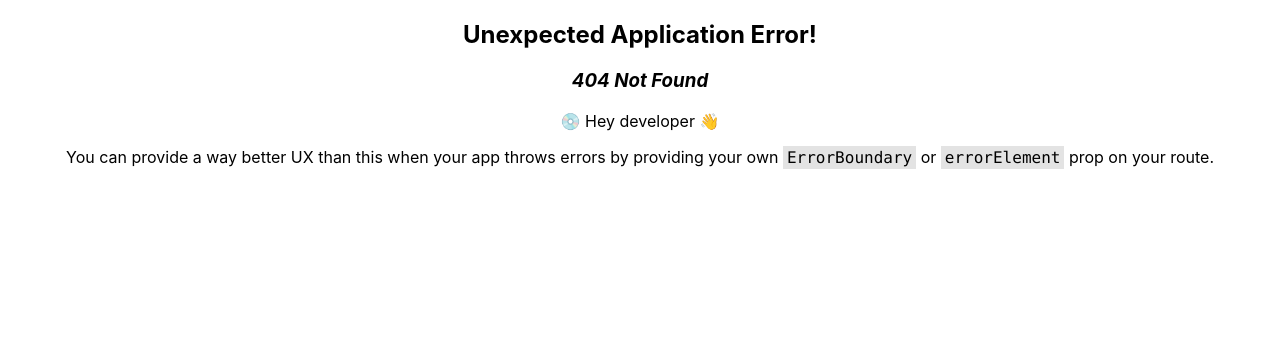
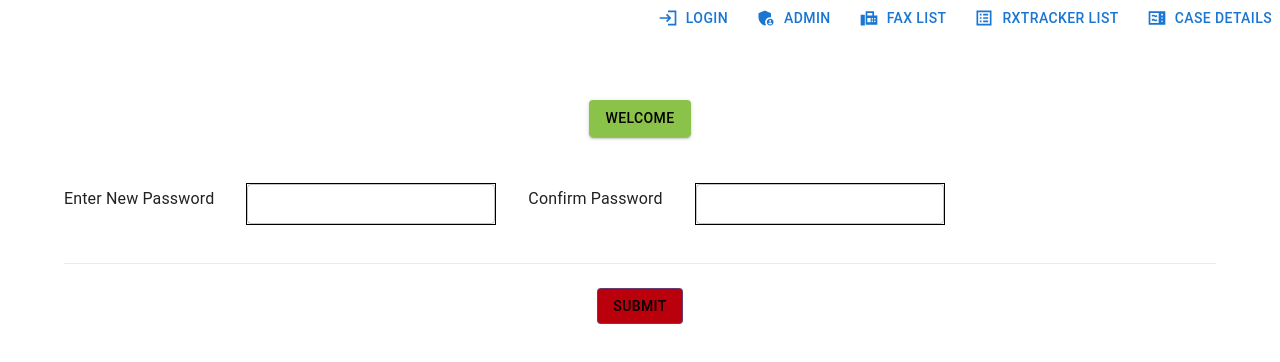
Before and after one commit to rbasuvarajTika/react_adminpage_namrata, a React (Create React App) app: page /forgotpassword in a window 1280 px wide. Before the commit this address had no page. Shown: the top 362 px of the page. Built offline with nearby package versions, Linux system fonts and the light colour scheme.

Commit message:
Forgot password screen added

```diff
--- a/src/App.js
+++ b/src/App.js
@@ -4,6 +4,7 @@ import LoginPage from './Components/LoginPage';
 import AdminPage from './Components/AdminPage';
 import CreateNewUser from './Components/CreateNewUser';
 import EditUser from './Components/EditUser';
+import ForgotPassword from './Components/ForgotPassword';
 
 function App() {
   const router = createBrowserRouter([
@@ -23,6 +24,10 @@ function App() {
       path: "/edituser",
       element: <EditUser/>,
     },
+    {
+      path: "/forgotpassword",
+      element: <ForgotPassword/>,
+    },
 
 
   ]);
--- a/src/Components/AdminPage.js
+++ b/src/Components/AdminPage.js
@@ -8,8 +8,6 @@ import Autocomplete from '@mui/material/Autocomplete';
 import UserTable from './UserTable';
 import PagingTabs from './PagingTabs';
 import { Link} from 'react-router-dom'
-
-
 
 const top100Films = [
   { label: 'All Users', year: 1994 },
--- /dev/null
+++ b/src/Components/ForgotPassword.js
@@ -0,0 +1,63 @@
+import * as React from 'react';
+import CssBaseline from '@mui/material/CssBaseline';
+import Box from '@mui/material/Box';
+import Container from '@mui/material/Container';
+import Stack from '@mui/material/Stack';
+import TextField from '@mui/material/TextField';
+import Button from '@mui/material/Button';
+import Divider from '@mui/material/Divider';
+import PagingTabs from './PagingTabs';
+
+
+export default function ForgotPassword() {
+  return (
+    <React.Fragment>
+      <CssBaseline />
+      <PagingTabs/>
+      <Container>
+        <Box sx={{ }}>
+        <Button variant="contained" sx={{backgroundColor:"#8bc34a", color:"black", marginBottom: '30px'}}>Welcome</Button>
+        <Stack spacing={4} direction="row" sx={{marginBottom:'30px'}}>
+        <div>
+          <p style={{marginTop:'20px'}}>Enter New Password</p>
+          </div>
+          <div>
+            <p></p>
+            <TextField
+            margin="normal"
+            name="Search User"
+            type="password"
+            id="outlined-size-small"
+            size='small'
+            sx={{marginTop:0, border: '1px solid black'}}
+          />
+        </div>
+        <div>
+          <p style={{marginTop:'20px'}}>Confirm Password</p>
+          </div>
+          <div>
+            <p></p>
+            <TextField
+            margin="normal"
+            name="Search User"
+            type="password"
+            id="outlined-size-small"
+            size='small'
+            sx={{marginTop:0, border: '1px solid black'}}
+          />
+        </div>
+        </Stack>
+        </Box>
+        <Divider light />
+            <Button
+              type="submit"
+              variant="outlined"
+              className='border'
+              sx={{ mt: 3, mb: 2 , backgroundColor:'#ba000d',color:'black'}}
+            >
+              Submit
+            </Button>
+      </Container>
+    </React.Fragment>
+  );
+}
--- a/src/Components/LoginPage.js
+++ b/src/Components/LoginPage.js
@@ -86,7 +86,7 @@ export default function LoginPage() {
                 />
               </Grid>
               <Grid item xs>
-                <Link href="#" variant="body2">
+                <Link className='link' to='/ForgotPassword'>
                   Forgot UserId/Password
                 </Link>
               </Grid>
```
